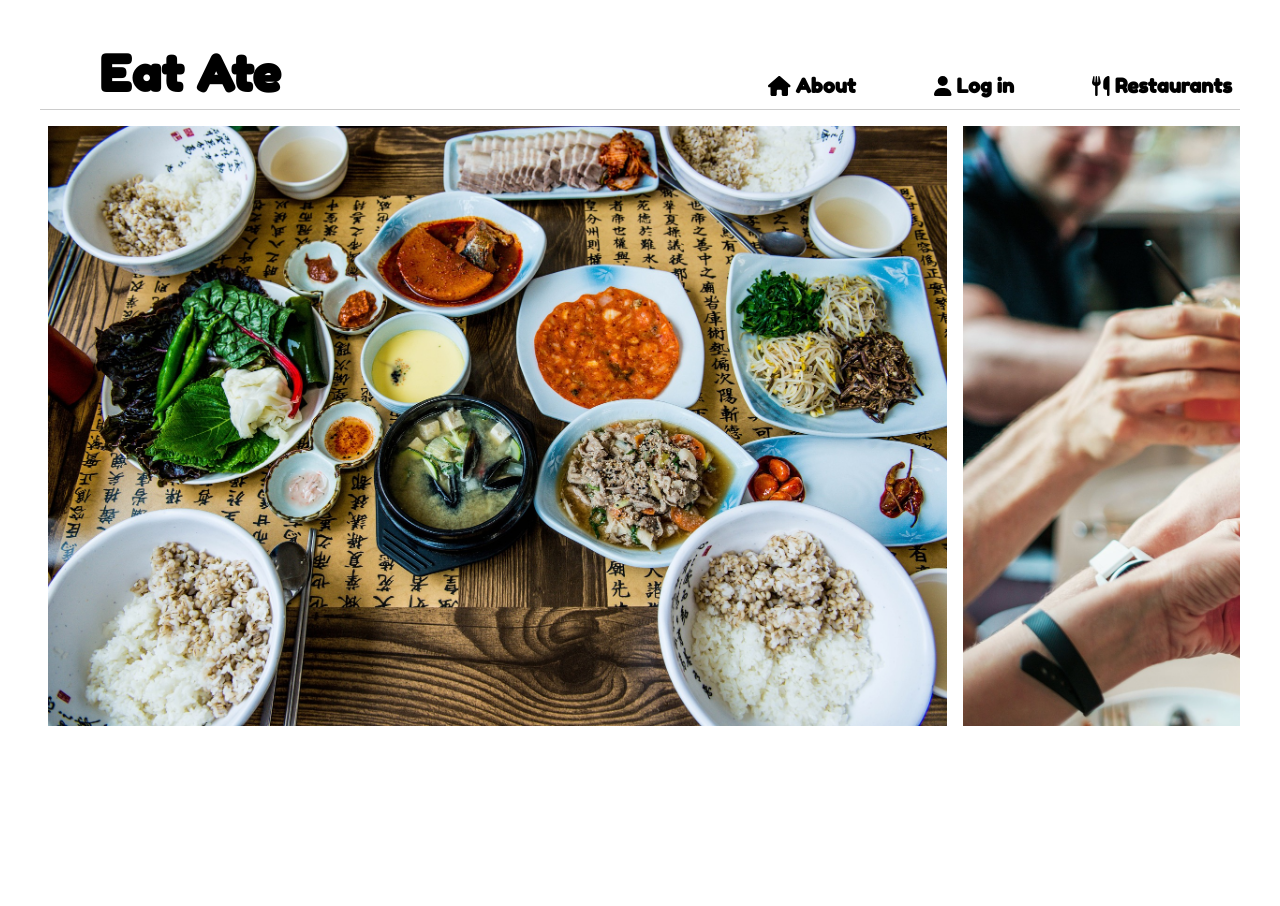
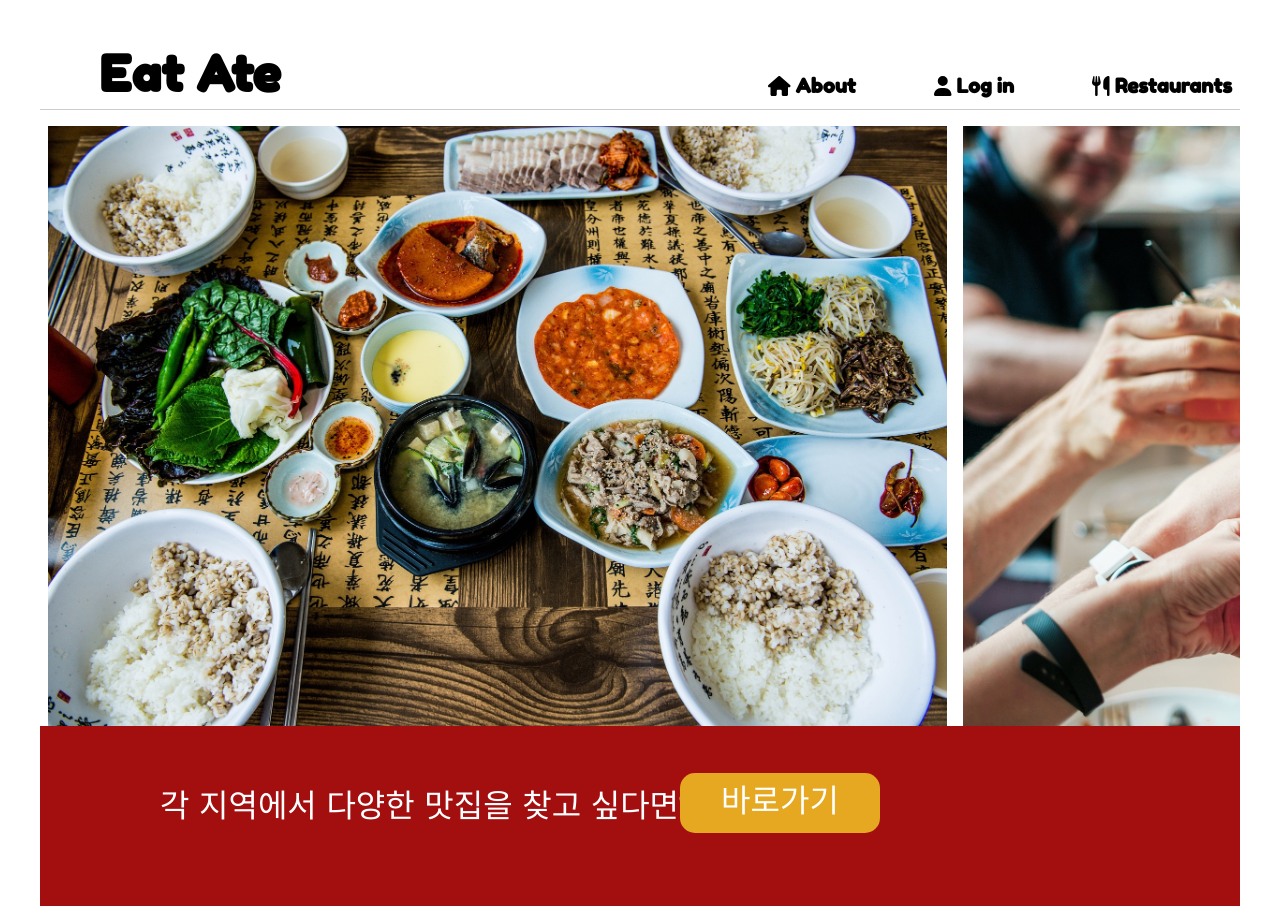
Before and after one commit to CodeSoom/react-week8-assignment-1, a React app: page / in a window 1280 px wide. Before the commit the page ends 800 px from the top, so only its background shows below. Built offline with nearby package versions, Linux system fonts and the light colour scheme.

Commit message:
homePage 스타일

```diff
--- a/src/pages/HomePage/HomePage.jsx
+++ b/src/pages/HomePage/HomePage.jsx
@@ -35,6 +35,41 @@ const Item = styled.li({
   },
 });
 
+const Banner = styled.div({
+  backgroundColor: '#A30F0F',
+  height: '180px',
+  padding: '1rem 2rem',
+  position: 'relative',
+});
+
+const Text = styled.p({
+  fontSize: '2rem',
+  fontFamily: 'Black Han Sans',
+  color: '#ffffff',
+  position: 'absolute',
+  top: '30%',
+  left: '10%',
+});
+
+const Button = styled.div({
+  position: 'absolute',
+  top: '26%',
+  right: '30%',
+  cursor: 'pointer',
+  backgroundColor: '#E6A721',
+  width: '200px',
+  height: '60px',
+  borderRadius: '15px',
+  '& a': {
+    display: 'block',
+    fontFamily: 'Black Han Sans',
+    fontSize: '2rem',
+    color: '#ffffff',
+    textAlign: 'center',
+    lineHeight: '60px',
+  },
+});
+
 export default function HomePage() {
   return (
     <Container>
@@ -62,6 +97,14 @@ export default function HomePage() {
         </Item>
       </List>
       <SlideContainer />
+      <Banner>
+        <Text>
+          각 지역에서 다양한 맛집을 찾고 싶다면?
+        </Text>
+        <Button>
+          <Link to="/restaurants">바로가기</Link>
+        </Button>
+      </Banner>
     </Container>
   );
 }
```
